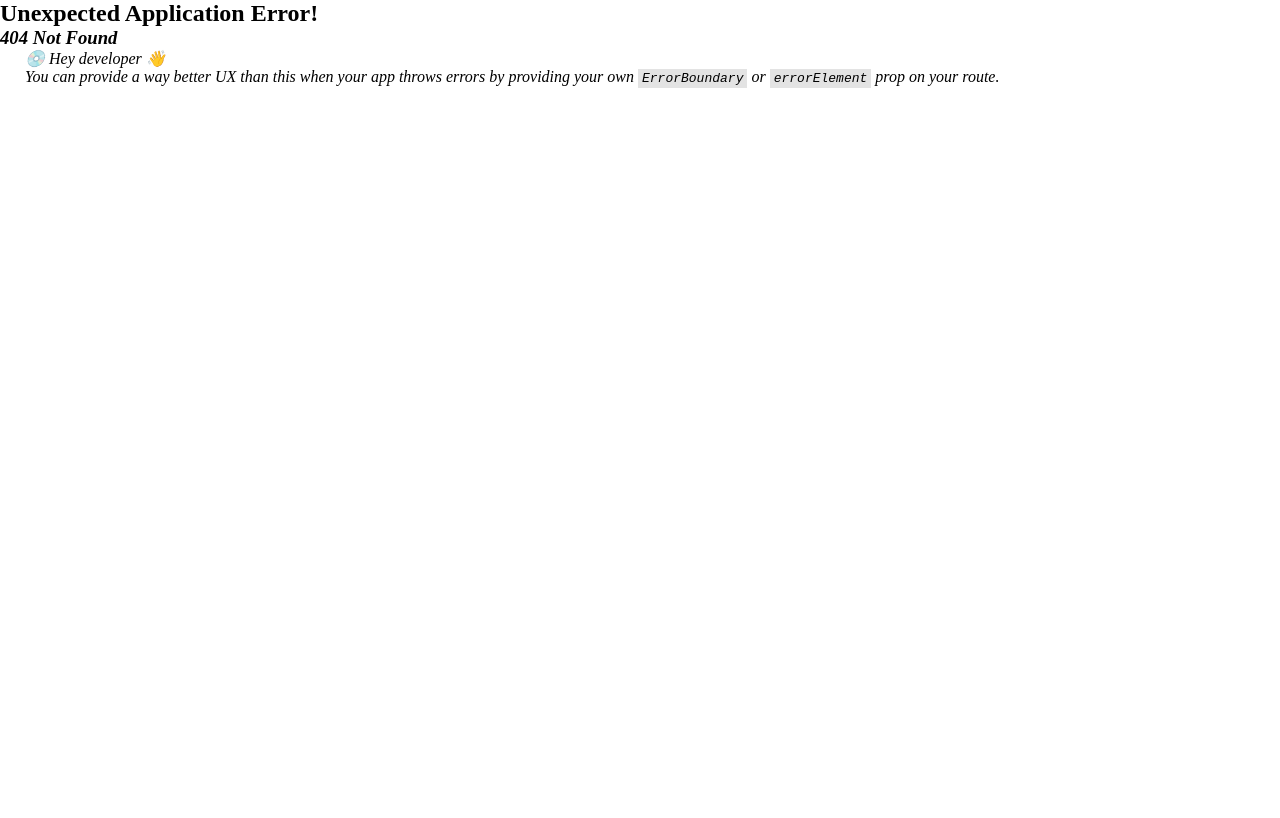
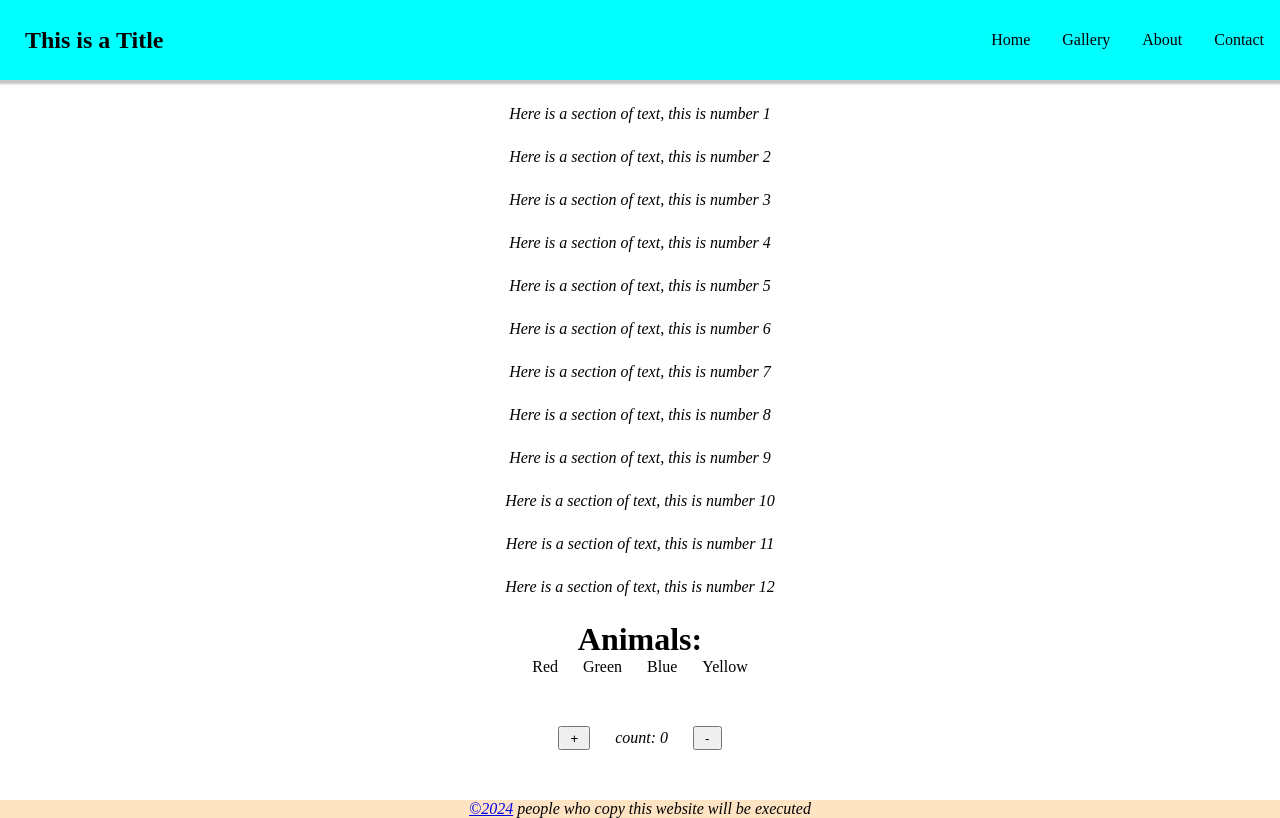
Before and after one commit to Ollie-Judge/practice-vite, a React (Vite) app: page / in a window 1280 px wide. Before the commit this address had no page. Built offline with nearby package versions, Linux system fonts and the light colour scheme.

Commit message:
removed /home for the home

```diff
--- a/src/components/Header.jsx
+++ b/src/components/Header.jsx
@@ -8,7 +8,7 @@ function Header() {
   return (
     <nav className="navbar">
       <h1>
-        <a href="/home" className="title">
+        <a href="/" className="title">
           This is a Title
         </a>
       </h1>
--- a/src/main.jsx
+++ b/src/main.jsx
@@ -8,7 +8,7 @@ import Contact from "./pages/Contact.jsx";
 
 const router = createBrowserRouter([
   {
-    path: "/home",
+    path: "/",
     element: <Home />,
   },
   {
```
